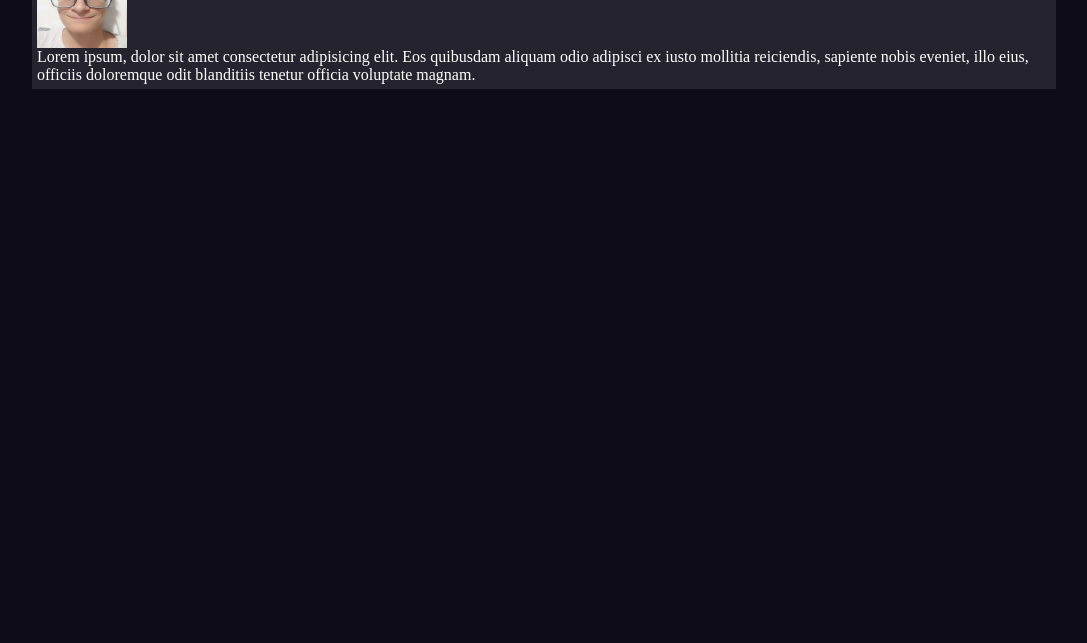
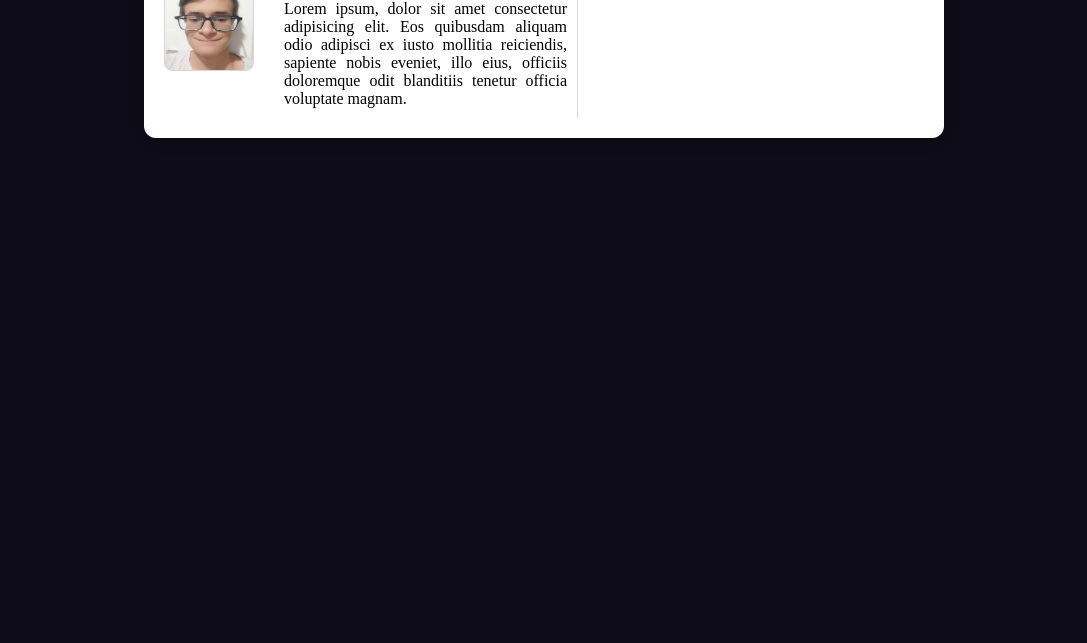
Before and after one commit to Prodocimo/portfolio, a plain HTML site: page index.html in a window 1280 px wide. Shown: the part 157-800 px from the top of the page, without its empty margins (96-1183 px from the left). Drawn offline with Linux system fonts and the light colour scheme.

Commit message:
estilização da div card-info

```diff
--- a/index.html
+++ b/index.html
@@ -12,9 +12,11 @@
     <main>
         <div class="main-contents">
             <div class="card-info">
-                <img class="my-photo" src="img/my-photo.jpeg" alt="minha foto">
-                <h1 id="name"> João Victor</h1> <!-- meu nome -->
-                <p id="bio">Lorem ipsum, dolor sit amet consectetur adipisicing elit. Eos quibusdam aliquam odio adipisci ex iusto mollitia reiciendis, sapiente nobis eveniet, illo eius, officiis doloremque odit blanditiis tenetur officia voluptate magnam.</p> <!-- minha bio -->
+                <picture><img class="my-photo" src="img/my-photo.jpeg" alt="minha foto"></picture>
+                <article>
+                    <h1> João Victor</h1> <!-- meu nome -->
+                    <p>Lorem ipsum, dolor sit amet consectetur adipisicing elit. Eos quibusdam aliquam odio adipisci ex iusto mollitia reiciendis, sapiente nobis eveniet, illo eius, officiis doloremque odit blanditiis tenetur officia voluptate magnam.</p> <!-- minha bio -->
+                </article>
                 <div class="social-media">
                 </div>
             </div>
--- a/style/style.css
+++ b/style/style.css
@@ -15,33 +15,38 @@ body {
 }
 
 main {
-    background-color: #25232e;
+    background-color: #ffffff;
     width: 80vw;
+    max-width: 800px;
     margin-top: 100px;
+    border-radius: 12px 12px;
+    box-shadow: 0px 0px 15px #00000048;
 }
 
 div.main-contents {
     display: flex;
     flex-flow: column nowrap;
-    margin: 5px;
-    color: white;
+    margin: 20px;
+    color: black;
 }
 
 div.card-info {
     display: flex;
-    flex-flow: row wrap;
-    align-items: start;
+    flex-flow: row nowrap;
 }
 
-div.card-info#name {
-    align-self: start;
+div.main-contents picture img.my-photo {
+    width: 90px;
+    height: 100px;
+    margin-top: 8px;
+    border: 1px solid #aaaaaa77;
+    border-radius: 8px;
 }
 
-div.card-info#bio {
-    align-self: flex-end;
+div.main-contents div.card-info article {
+    margin-left: 20px;
+    padding: 10px;
+    width: 40%;
+    text-align: justify;
+    border-right: 1px solid #aaaaaa77;
 }
-
-div.main-contents img.my-photo {
-    width: 90px;
-    height: 100px;
-}
```
